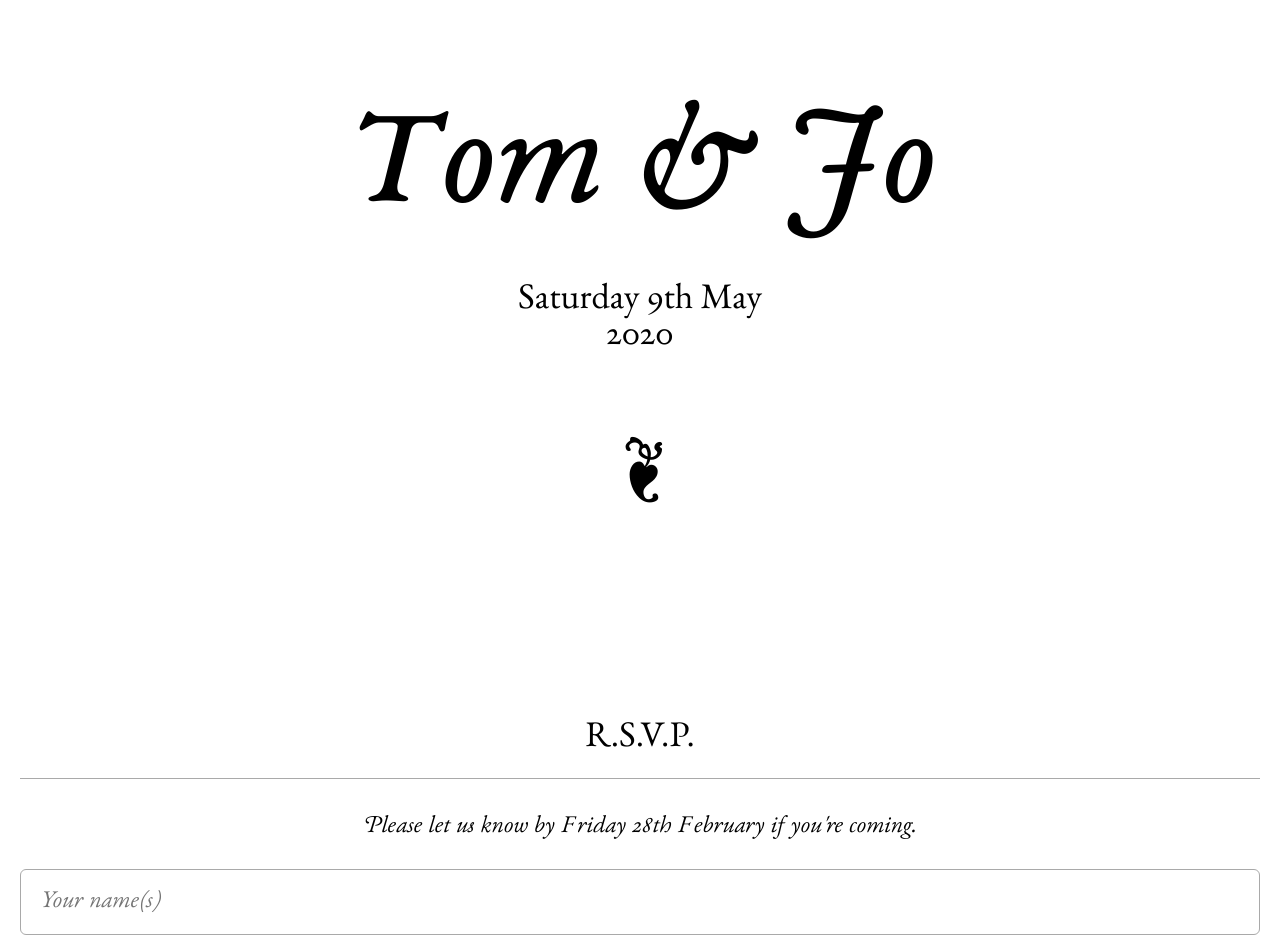
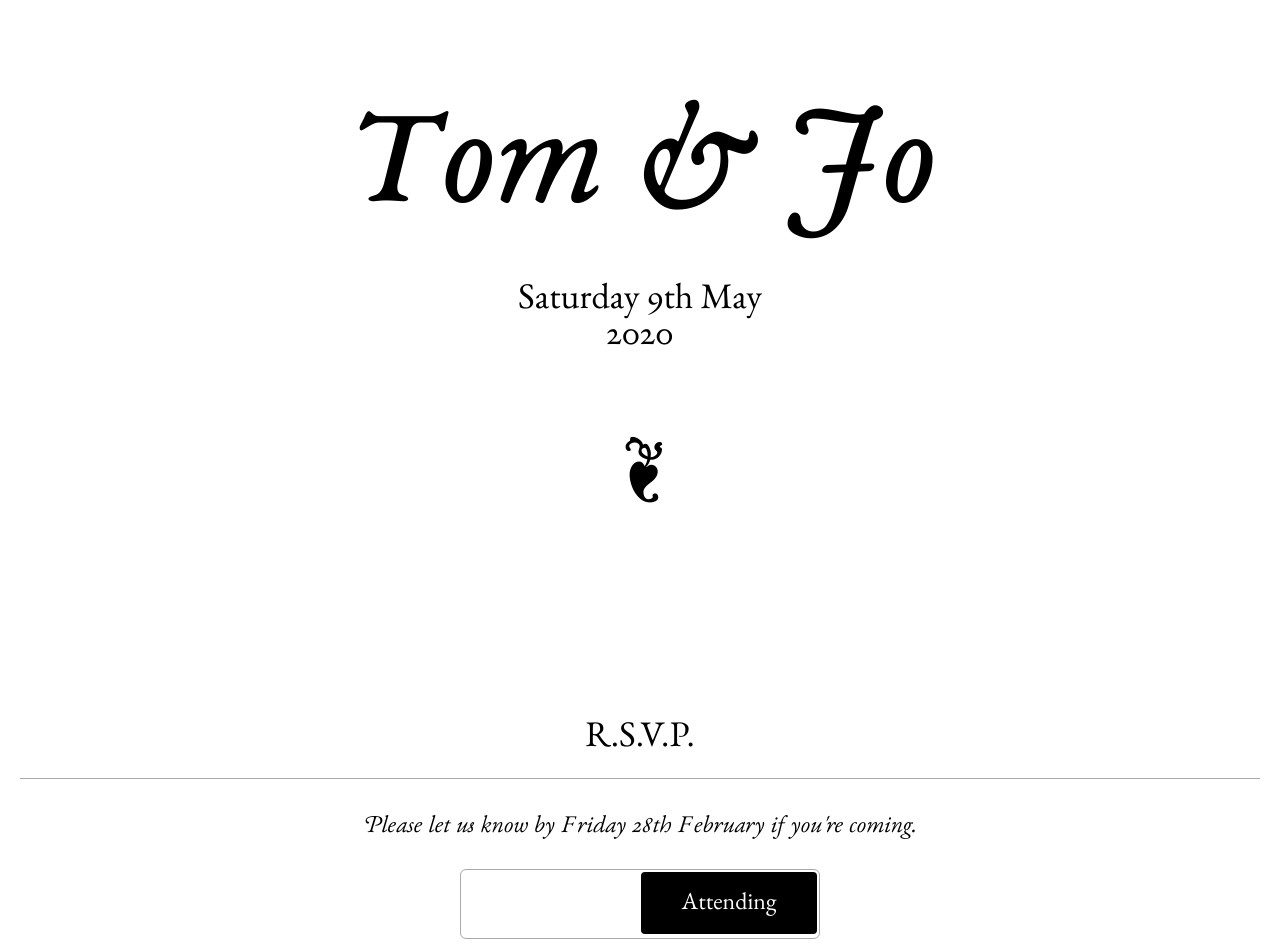
Before and after one commit to tomduckering/jo-and-tom-dot-com, a React (Create React App) app: page / in a window 1280 px wide. Shown: the top 952 px of the page. Built offline with nearby package versions, Linux system fonts and the light colour scheme.

Commit message:
Add slider toggle to indicate attendance

```diff
--- a/src/App.css
+++ b/src/App.css
@@ -138,6 +138,94 @@
     border-color: black;
 }
 
+:root {
+    --slider-width: 180px;
+    --slider-height: 66px;
+    --slider-border-width: 2px;
+    --text-padding: 14px;
+}
+
+/* The switch - the box around the slider */
+.switch {
+    position: relative;
+    display: inline-block;
+    width: calc(var(--slider-width) * 2);
+    /* width: 100%; */
+    height: calc(var(--slider-height) + calc(var(--slider-border-width) * 2));
+}
+
+/* Hide default HTML checkbox */
+.switch input {
+    opacity: 0;
+    width: 0;
+    height: 0;
+}
+
+/* The slider */
+.slider {
+    position: absolute;
+    cursor: pointer;
+    top: 0;
+    left: 0;
+    right: 0;
+    bottom: 0;
+    border-color: darkgrey;
+    border-width: 1px;
+    border-style: solid;
+    -webkit-transition: .4s;
+    transition: .4s;
+    content: "";
+}
+
+.slider:before {
+    position: absolute;
+    content: "Unable to Attend";
+    height: calc(var(--slider-height) - calc(var(--slider-border-width) * 2) - var(--text-padding));
+    width: calc(var(--slider-width) - calc(var(--slider-border-width) * 2));
+    left: calc(var(--slider-border-width) * 2);
+    bottom: calc(var(--slider-border-width) * 2);
+    background-color: darkgrey;
+    color: white;
+    -webkit-transition: .4s;
+    transition: .4s;
+    padding-top: var(--text-padding);
+}
+
+input:checked + .slider {
+    /* background-color: green; */
+
+}
+
+input:focus + .slider {
+/* box-shadow: 0 0 1px green; */
+}
+
+input:checked + .slider:before {
+    content: "Attending";
+    background-color: black;
+    --translation: calc(var(--slider-width) - calc(var(--slider-border-width) * 2));
+    -webkit-transform: translateX(var(--translation));
+    -ms-transform: translateX(var(--translation));
+    transform: translateX(var(--translation));
+}
+
+.slider {
+    border-radius: 6px;
+}
+
+.slider:before {
+    border-radius: 4px;
+}
+
+/* Rounded sliders */
+.slider.round {
+    border-radius: 34px;
+}
+
+.slider.round:before {
+    border-radius: 50%;
+}
+
 section h2 {
     margin-top: 3em;
     font-weight: 500;
--- a/src/App.tsx
+++ b/src/App.tsx
@@ -14,6 +14,12 @@ const App: React.FC = () => {
           <h2>R.S.V.P.</h2>
           <em>Please let us know by Friday 28th February if you're coming.</em>
           <form name="rsvp" action="https://formspree.io/mwkedqrq" method="POST">
+          <p>
+            <label className="switch">
+              <input name="Coming" type="checkbox" defaultChecked={true}></input>
+              <span className="slider"></span>
+              </label>
+            </p>
             <p>
               <input type="text" name="name" placeholder="Your name(s)" />
             </p>
@@ -24,7 +30,7 @@ const App: React.FC = () => {
               <textarea name="notes" placeholder="Let us know of any dietary requirements or needs you have that we can cater for"></textarea>
             </p>
             <p>
-              <button type="submit">Confirm</button>
+              <button type="submit">Respond</button>
             </p>
           </form>
         </section>
```
